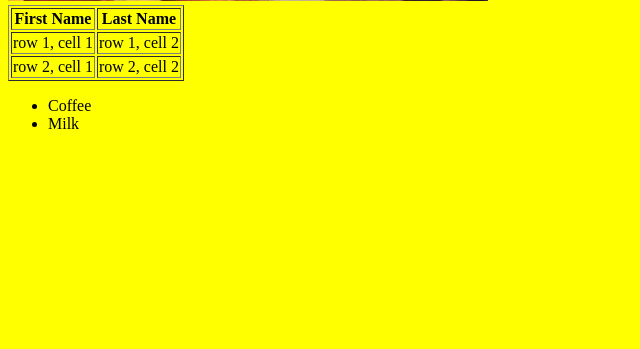
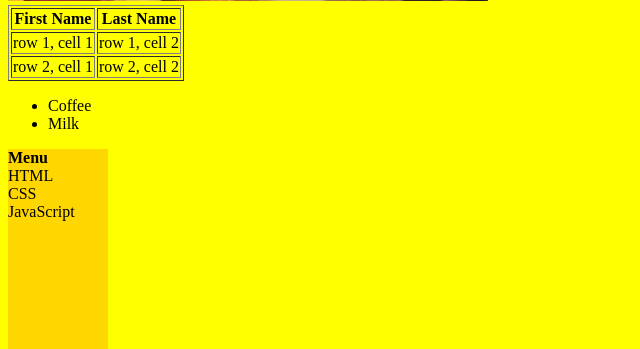
Before and after one commit to penabianca/mywebsite, a Django app: a page that uses web_project/website/templates/website/add.html in a window 1280 px wide. Shown: the part 593-942 px from the top of the page, without its empty margins (0-640 px from the left). Before the commit the page ends 722 px from the top, so only its background shows below. Run offline with Django 3.2, Linux system fonts and the light colour scheme.

Commit message:
changed text

```diff
--- a/web_project/website/templates/website/add.html
+++ b/web_project/website/templates/website/add.html
@@ -25,5 +25,10 @@
 <li>Coffee</li>
 <li>Milk</li>
 </ul>
+<div id="menu" style="background-color:#FFD700;height:200px;width:100px;float:left;">
+<b>Menu</b><br>
+HTML<br>
+CSS<br>
+JavaScript</div>
 </body>
 </html>
```
